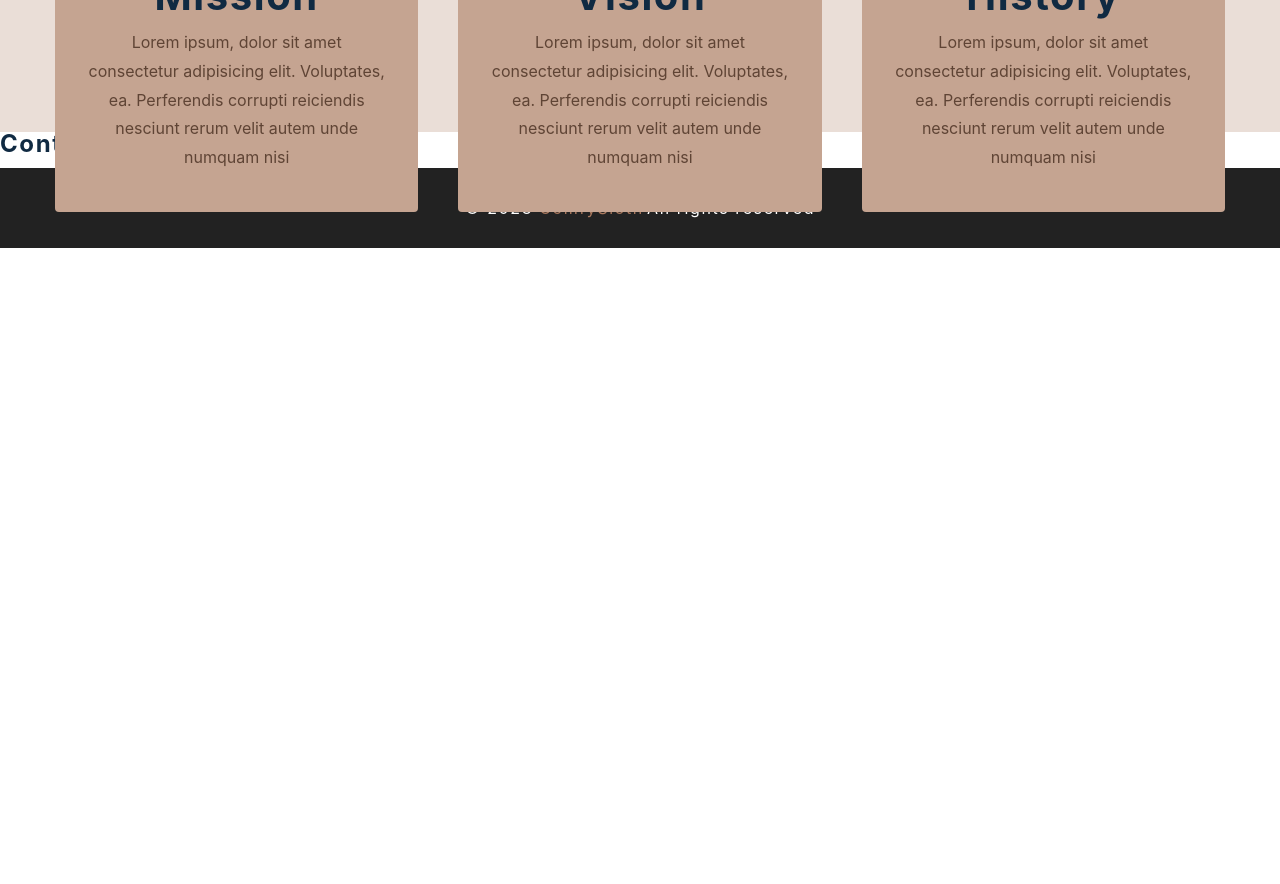
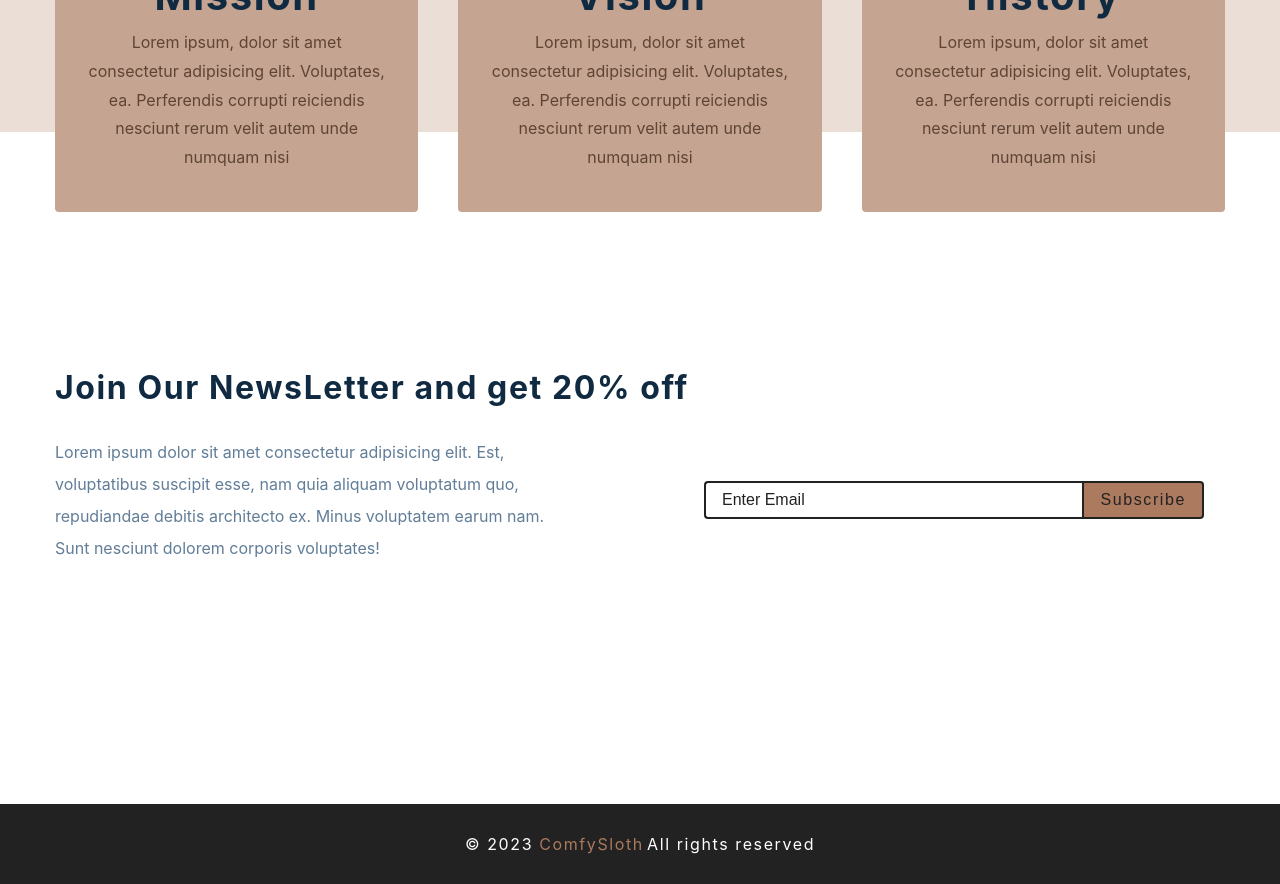
Before and after one commit to franklynobleC/react-comfy-ecommerce, a React (Create React App) app: page / in a window 1280 px wide. Shown: the part 1220-2104 px from the top of the page. Before the commit the page ends 1468 px from the top, so only its background shows below. Built offline with nearby package versions, Linux system fonts and the light colour scheme; no server answers; the HTML template or start-up script is replaced by a standard one.

Commit message:
add fetch data using axios

```diff
--- a/src/components/Contact.js
+++ b/src/components/Contact.js
@@ -2,7 +2,38 @@ import React from 'react'
 import styled from 'styled-components'
 
 const Contact = () => {
-  return <h4>contact section</h4>
+  return (
+    <Wrapper>
+      <div className='section-center'>
+        <h3> Join Our NewsLetter and get 20% off </h3>
+
+        <div className='content'>
+          <p>
+            Lorem ipsum dolor sit amet consectetur adipisicing elit. Est,
+            voluptatibus suscipit esse, nam quia aliquam voluptatum quo,
+            repudiandae debitis architecto ex. Minus voluptatem earum nam. Sunt
+            nesciunt dolorem corporis voluptates!
+          </p>
+          <form
+            className='contact-form'
+            action='https://formspree.io/f/mwkdllrp'
+            method='POST'
+          >
+            <input
+              type='email'
+              placeholder='enter email'
+              className='form-input'
+              name='email'
+            />
+
+            <button type='submit' className='submit-btn'>
+              subscribe
+            </button>
+          </form>
+        </div>
+      </div>
+    </Wrapper>
+  )
 }
 const Wrapper = styled.section`
   padding: 5rem 0;
--- a/src/context/products_context.js
+++ b/src/context/products_context.js
@@ -31,7 +31,15 @@ export const ProductsProvider = ({ children }) => {
     dispatch({ type: SIDEBAR_CLOSE })
   }
 
+  const fetchProducts = async url => {
+    try {
+      const response = await axios.get(url)
+      console.log(response)
+    } catch (err) {}
+  }
+
   useEffect(() => {
+    fetchProducts(url)
     openSidebar()
   }, [])
 
```
